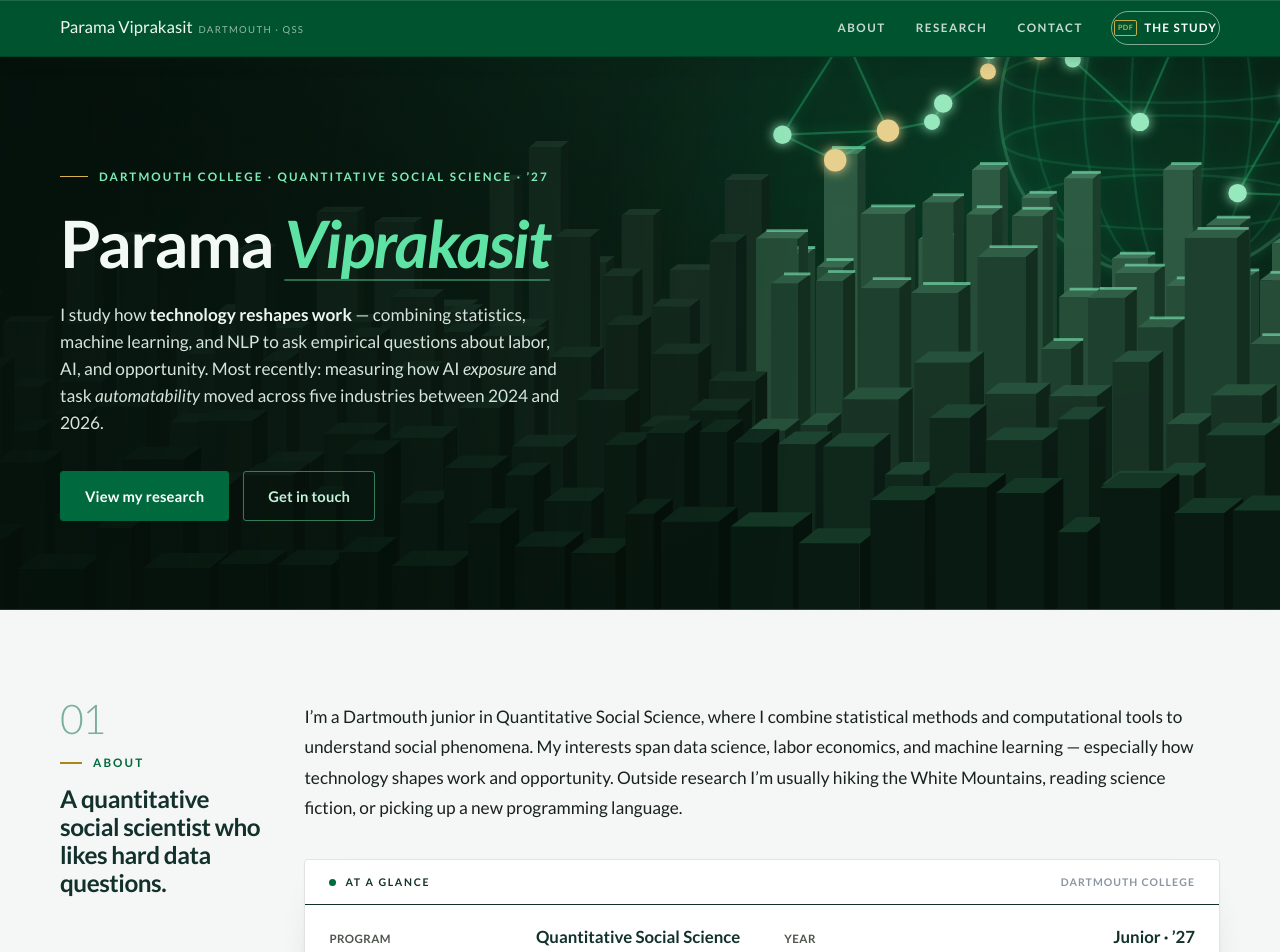
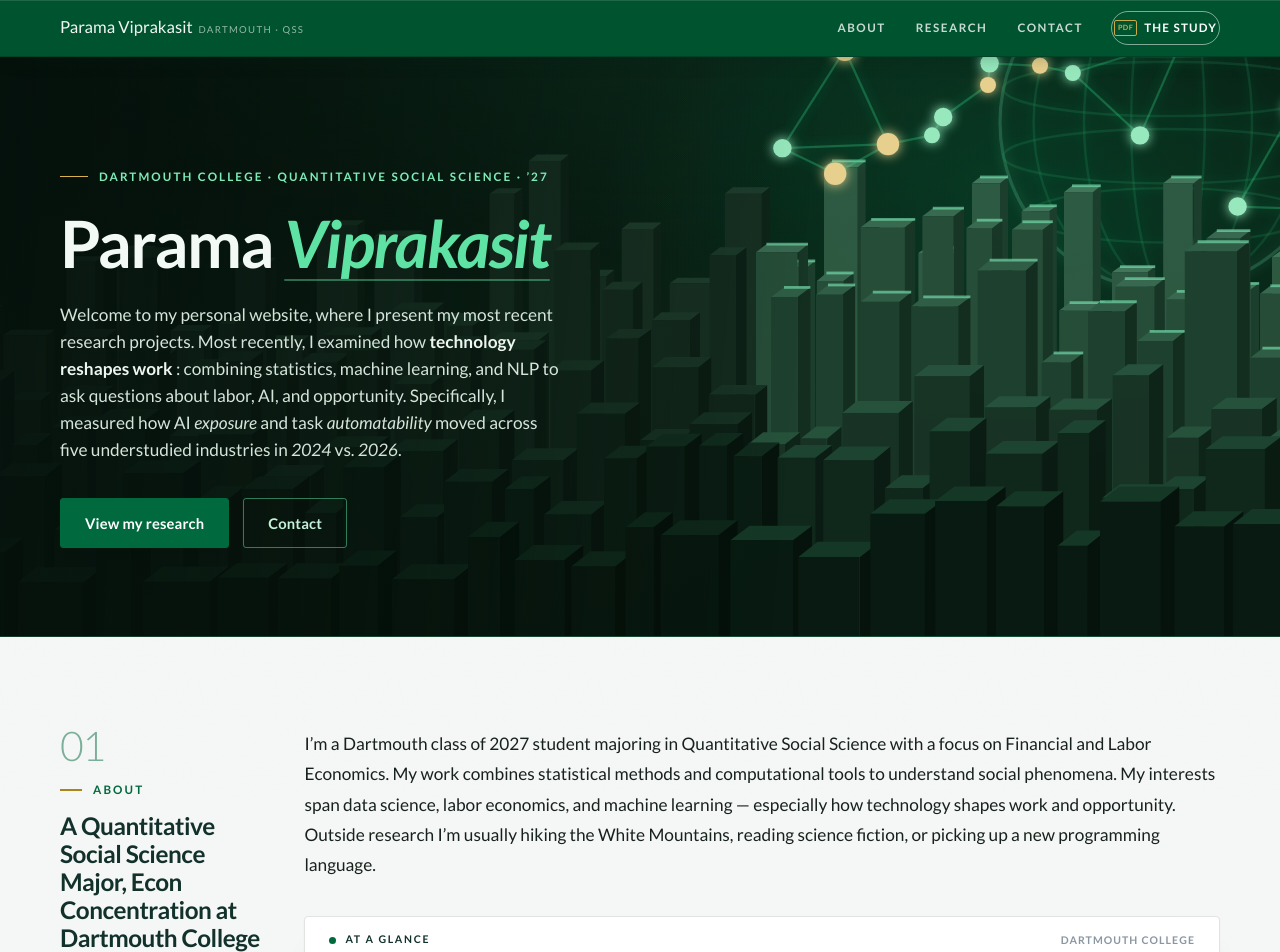
Before and after one commit to peakviprakasit/QSS45--AI-Exposure-vs.-Automatability-in-Five-Understudied-Industries, a React (Vite) app in the folder website/: page / in a window 1280 px wide. Shown: the top 952 px of the page. Built offline with nearby package versions, Linux system fonts and the light colour scheme.

Commit message:
Update Home.jsx

```diff
--- a/website/src/Home.jsx
+++ b/website/src/Home.jsx
@@ -55,14 +55,13 @@ export default function Home() {
           <p className="eyebrow">Dartmouth College · Quantitative Social Science · &rsquo;27</p>
           <h1>Parama <span className="ac1">Viprakasit</span></h1>
           <p className="lede">
-            I study how <strong>technology reshapes work</strong> — combining statistics, machine
-            learning, and NLP to ask empirical questions about labor, AI, and opportunity. Most
-            recently: measuring how AI <em>exposure</em> and task <em>automatability</em> moved across
-            five industries between 2024 and 2026.
+            Welcome to my personal website, where I present my most recent research projects. Most recently, I examined how <strong>technology reshapes work</strong> : combining statistics, machine
+            learning, and NLP to ask questions about labor, AI, and opportunity. Specifically, I measured how AI <em>exposure</em> and task <em>automatability</em> moved across
+            five understudied industries in <em>2024</em> vs. <em>2026</em>.
           </p>
           <div className="cta">
             <Link to="/research" className="btn"><span>View my research</span></Link>
-            <a href="#contact" className="btn ghost"><span>Get in touch</span></a>
+            <a href="#contact" className="btn ghost"><span>Contact</span></a>
           </div>
         </div>
       </header>
@@ -72,11 +71,11 @@ export default function Home() {
           <header className="sec-head reveal">
             <span className="sec-no" aria-hidden="true">01</span>
             <p className="eyebrow">About</p>
-            <h2>A quantitative social scientist who likes hard data questions.</h2>
+            <h2>A Quantitative Social Science Major, Econ Concentration at Dartmouth College</h2>
           </header>
           <div className="sec-body">
             <p className="prose reveal">
-              I&rsquo;m a Dartmouth junior in Quantitative Social Science, where I combine statistical methods
+              I&rsquo;m a Dartmouth class of 2027 student majoring in Quantitative Social Science with a focus on Financial and Labor Economics. My work combines statistical methods
               and computational tools to understand social phenomena. My interests span data science,
               labor economics, and machine learning — especially how technology shapes work and
               opportunity. Outside research I&rsquo;m usually hiking the White Mountains, reading science
```
